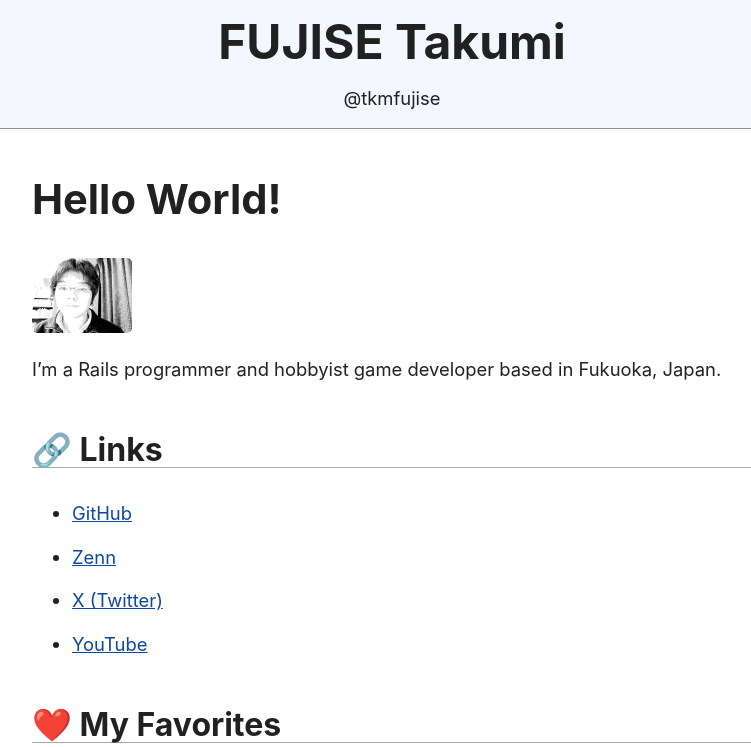
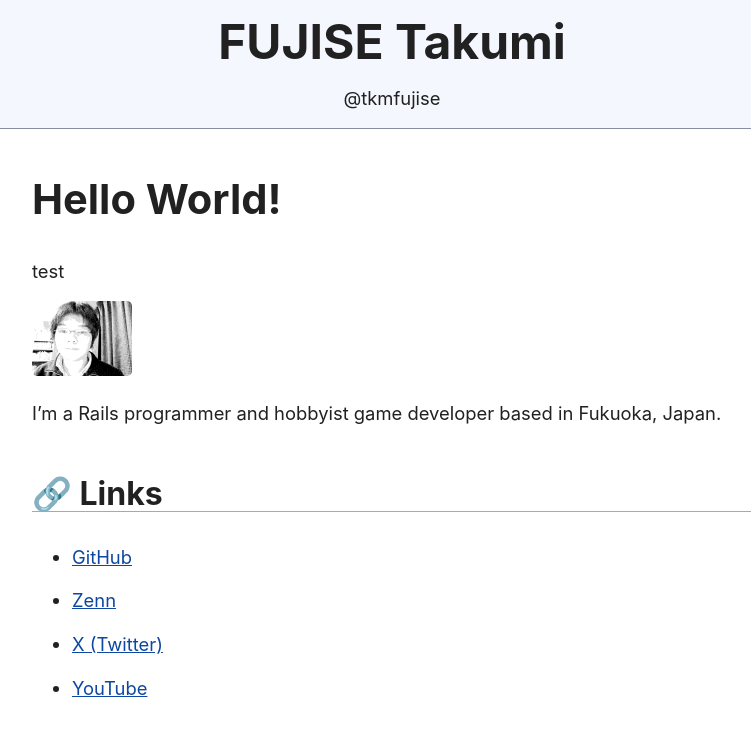
Before and after one commit to tkmfujise/tkmfujise.github.io, a plain HTML site: page index.html in a window 1280 px wide. Shown: the top 747 px of the page, without its empty margins (248-999 px from the left). Drawn offline with Linux system fonts and the light colour scheme.

Commit message:
Automated commit at 2025-12-11 16:10:35 UTC by Nanoc 4.14.5

```diff
--- a/index.html
+++ b/index.html
@@ -19,6 +19,9 @@
       <div class="sect1">
 <h2 id="_hello_world">Hello World!</h2>
 <div class="sectionbody">
+<div class="paragraph">
+<p>test</p>
+</div>
 <div class="imageblock">
 <div class="content">
 <img src="images/profile-gray.jpg" alt="Profile" width="100">
```
